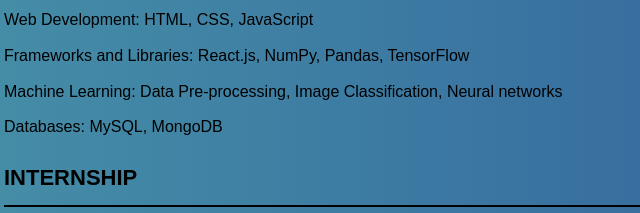
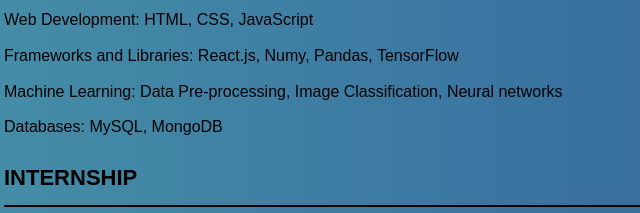
Before and after one commit to Ananyashreekg/AnanyashreeKG, a plain HTML site: page index.html in a window 1280 px wide. Shown: the part 1174-1387 px from the top of the page, 16-656 px from the left. Drawn offline with Linux system fonts and the light colour scheme.

Commit message:
Update index.html

```diff
--- a/index.html
+++ b/index.html
@@ -170,7 +170,7 @@
         <ul>
             <li>Programming Languages: Python, C, Java, C++</li>
             <li>Web Development: HTML, CSS, JavaScript</li>
-            <li>Frameworks and Libraries: React.js, NumPy, Pandas, TensorFlow</li>
+            <li>Frameworks and Libraries: React.js, Numy, Pandas, TensorFlow</li>
             <li>Machine Learning: Data Pre-processing, Image Classification, Neural networks</li>
             <li>Databases: MySQL, MongoDB</li>
         </ul>
```
